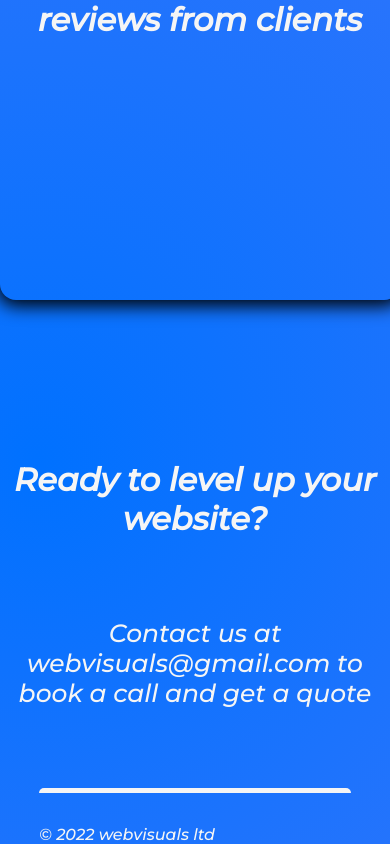
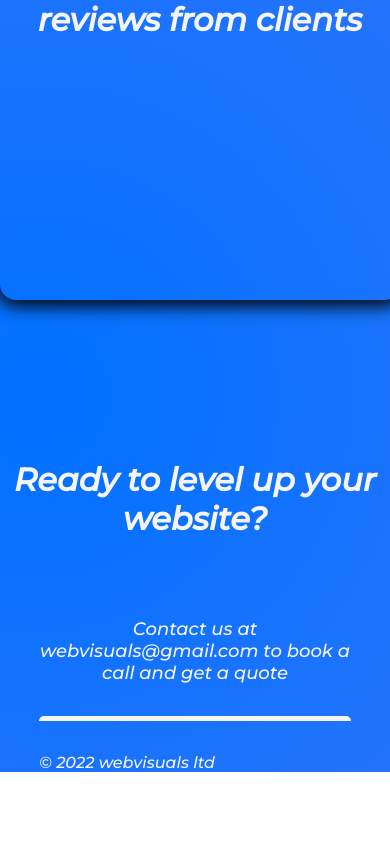
Before and after one commit to JosephCurtis1999/Business, a React (Create React App) app: page / in a window 390 px wide. Shown: the part 2989-3833 px from the top of the page. After the commit the page ends 3761 px from the top, so only its background shows below. Built offline with nearby package versions, Linux system fonts and the light colour scheme.

Commit message:
Finished media queries

```diff
--- a/src/containers/blog/blog.css
+++ b/src/containers/blog/blog.css
@@ -24,3 +24,10 @@
     color: whitesmoke;
     margin-top: 2rem;
 }
+
+@media screen and (max-width: 850px) {
+    .contact__content p {
+        font-size: 18px;
+        margin: 2rem;
+    }
+}
--- a/src/containers/header/header.css
+++ b/src/containers/header/header.css
@@ -67,4 +67,5 @@
     .webvisuals__header-content h1 {
         text-align: left;
     }
+
 }
```
